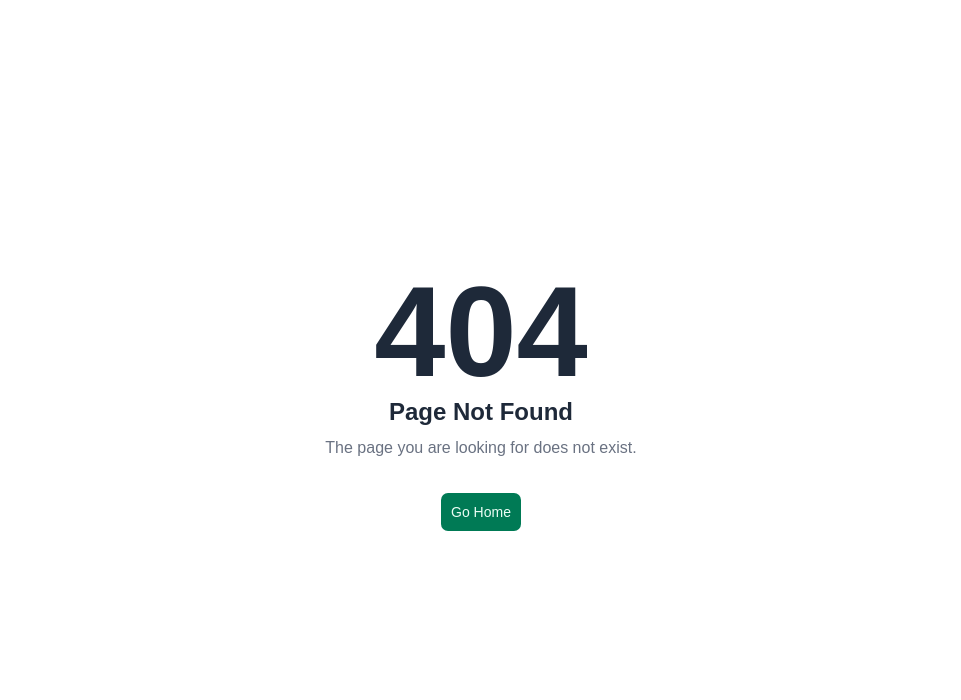
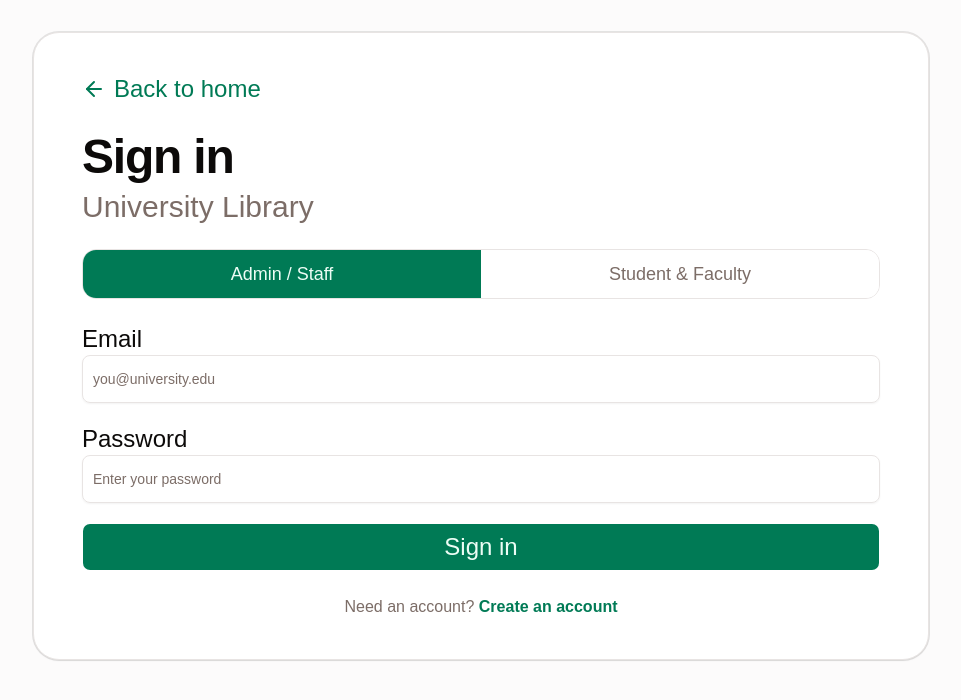
Before and after one commit to s-wick/library_database_project, a React (Vite) app: page /auth in a window 1280 px wide. Before the commit this address had no page. Shown: the top 700 px of the page, without its empty margins (159-1120 px from the left). Built offline with nearby package versions, Linux system fonts and the light colour scheme.

Commit message:
SIGN IN/SIGN UP PAGE

```diff
--- a/src/app/router.jsx
+++ b/src/app/router.jsx
@@ -1,5 +1,6 @@
 import { createBrowserRouter } from "react-router-dom"
 import LandingSearchPage from "./routes/landing-search"
+import AuthPage from "./routes/auth"
 import { NotFoundRoute } from "./routes/not-found"
 
 export const router = createBrowserRouter([
@@ -8,4 +9,9 @@ export const router = createBrowserRouter([
     element: <LandingSearchPage />,
     errorElement: <NotFoundRoute />,
   },
+  {
+    path: "/auth",
+    element: <AuthPage />,
+    errorElement: <NotFoundRoute />,
+  },
 ])
--- /dev/null
+++ b/src/app/routes/auth.jsx
@@ -0,0 +1,202 @@
+import { useMemo, useState } from "react"
+import { ArrowLeft } from "lucide-react"
+import { Link } from "react-router-dom"
+import { Card, CardContent, CardHeader, CardTitle } from "@/components/ui/card"
+import { Button } from "@/components/ui/button"
+import { Input } from "@/components/ui/input"
+
+const roles = [
+  { id: "admin", label: "Admin / Staff" },
+  { id: "student", label: "Student & Faculty" },
+]
+
+const emptyForm = {
+  email: "",
+  password: "",
+  confirmPassword: "",
+}
+
+export default function AuthPage() {
+  const [selectedRole, setSelectedRole] = useState("admin")
+  const [mode, setMode] = useState("signin")
+  const [form, setForm] = useState(emptyForm)
+  const [error, setError] = useState("")
+  const [success, setSuccess] = useState("")
+
+  const isSignUp = mode === "signup"
+
+  const submitLabel = useMemo(() => {
+    if (isSignUp) return "Create account"
+    return "Sign in"
+  }, [isSignUp])
+
+  function handleChange(event) {
+    const { name, value } = event.target
+    setForm((prev) => ({ ...prev, [name]: value }))
+  }
+
+  function switchMode(nextMode) {
+    setMode(nextMode)
+    setError("")
+    setSuccess("")
+    setForm(emptyForm)
+  }
+
+  function handleSubmit(event) {
+    event.preventDefault()
+    setError("")
+    setSuccess("")
+
+    if (!form.email.trim()) {
+      setError("Email is required.")
+      return
+    }
+
+    if (!form.password.trim()) {
+      setError("Password is required.")
+      return
+    }
+
+    if (isSignUp) {
+      if (!form.confirmPassword.trim()) {
+        setError("Retype password is required.")
+        return
+      }
+
+      if (form.password !== form.confirmPassword) {
+        setError("Passwords do not match.")
+        return
+      }
+    }
+
+    const roleLabel =
+      selectedRole === "admin" ? "Admin / Staff" : "Student & Faculty"
+    const action = isSignUp ? "Account created" : "Signed in"
+    setSuccess(`${action} for ${roleLabel}.`)
+  }
+
+  return (
+    <div className="min-h-screen bg-muted/30 px-4 py-8">
+      <div className="mx-auto w-full max-w-4xl">
+        <Card className="rounded-4xl border bg-card py-8 sm:py-10">
+          <CardHeader className="px-6 sm:px-12">
+            <Link
+              to="/"
+              className="mb-6 inline-flex items-center gap-2 text-2xl text-primary hover:opacity-90"
+            >
+              <ArrowLeft className="size-6" />
+              <span>Back to home</span>
+            </Link>
+            <CardTitle className="text-5xl font-semibold tracking-tight">
+              {isSignUp ? "Sign up" : "Sign in"}
+            </CardTitle>
+            <p className="mt-1 text-3xl text-muted-foreground">
+              University Library
+            </p>
+          </CardHeader>
+
+          <CardContent className="space-y-6 px-6 sm:px-12">
+            <div className="grid grid-cols-2 overflow-hidden rounded-xl border">
+              {roles.map((role) => {
+                const isActive = selectedRole === role.id
+                return (
+                  <button
+                    key={role.id}
+                    type="button"
+                    onClick={() => setSelectedRole(role.id)}
+                    className={`h-12 text-lg font-medium transition ${
+                      isActive
+                        ? "bg-primary text-primary-foreground"
+                        : "bg-background text-muted-foreground hover:bg-muted"
+                    }`}
+                  >
+                    {role.label}
+                  </button>
+                )
+              })}
+            </div>
+
+            <form className="space-y-5" onSubmit={handleSubmit}>
+              <div className="space-y-2">
+                <label className="text-2xl font-medium" htmlFor="email">
+                  Email
+                </label>
+                <Input
+                  id="email"
+                  name="email"
+                  type="email"
+                  placeholder="you@university.edu"
+                  value={form.email}
+                  onChange={handleChange}
+                  className="h-12 text-lg"
+                />
+              </div>
+
+              <div className="space-y-2">
+                <label className="text-2xl font-medium" htmlFor="password">
+                  Password
+                </label>
+                <Input
+                  id="password"
+                  name="password"
+                  type="password"
+                  placeholder="Enter your password"
+                  value={form.password}
+                  onChange={handleChange}
+                  className="h-12 text-lg"
+                />
+              </div>
+
+              {isSignUp && (
+                <div className="space-y-2">
+                  <label
+                    className="text-2xl font-medium"
+                    htmlFor="confirmPassword"
+                  >
+                    Retype password
+                  </label>
+                  <Input
+                    id="confirmPassword"
+                    name="confirmPassword"
+                    type="password"
+                    placeholder="Retype your password"
+                    value={form.confirmPassword}
+                    onChange={handleChange}
+                    className="h-12 text-lg"
+                  />
+                </div>
+              )}
+
+              {error && (
+                <p className="rounded-md border border-destructive/30 bg-destructive/10 px-3 py-2 text-sm text-destructive">
+                  {error}
+                </p>
+              )}
+
+              {success && (
+                <p className="rounded-md border border-primary/30 bg-primary/10 px-3 py-2 text-sm text-primary">
+                  {success}
+                </p>
+              )}
+
+              <Button type="submit" className="h-12 w-full text-2xl">
+                {submitLabel}
+              </Button>
+            </form>
+
+            <div className="text-center text-base text-muted-foreground">
+              {isSignUp ? "Already have an account?" : "Need an account?"}{" "}
+              <button
+                type="button"
+                onClick={() => switchMode(isSignUp ? "signin" : "signup")}
+                className="font-semibold text-primary underline-offset-4 hover:underline"
+              >
+                {isSignUp ? "Sign in" : "Create an account"}
+              </button>
+            </div>
+          </CardContent>
+        </Card>
+      </div>
+    </div>
+  )
+}
--- a/src/app/routes/landing-search.jsx
+++ b/src/app/routes/landing-search.jsx
@@ -1,5 +1,6 @@
 import React, { useState } from "react"
 import { Search } from "lucide-react"
+import { Link } from "react-router-dom"
 import {
   InputGroup,
   InputGroupAddon,
@@ -96,6 +97,9 @@ export default function LandingSearchPage() {
   return (
     <div>
       <div className="sticky top-0 z-20 flex h-16 items-center justify-end border-b bg-background px-6">
+        <Button asChild variant="outline" className="mr-2">
+          <Link to="/auth">Sign in</Link>
+        </Button>
         <Button
           variant="ghost"
           size="icon"
```
